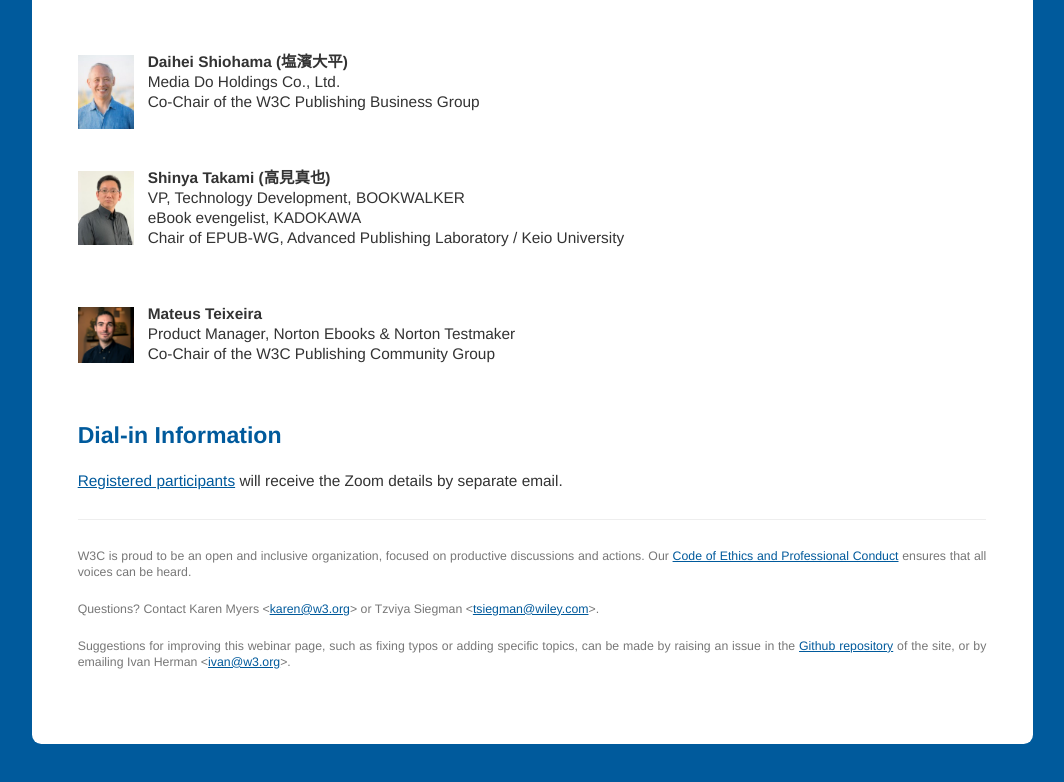
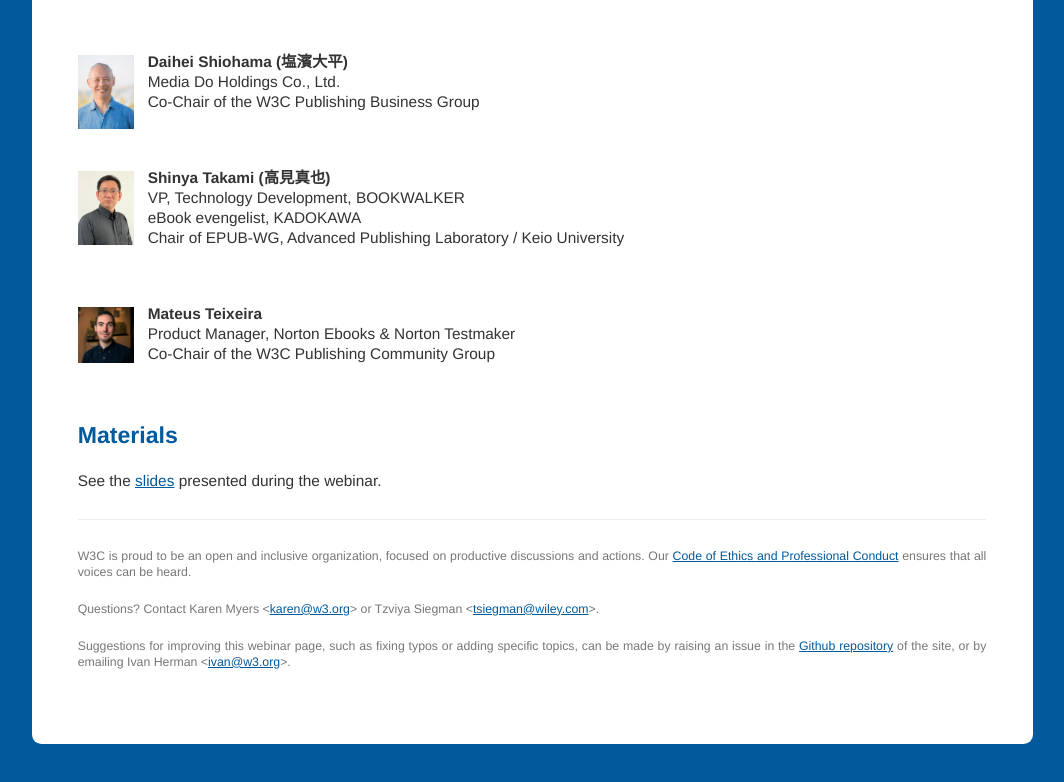
Before and after one commit to w3c/publ-webinar, a plain HTML site: page index.html in a window 1280 px wide. Shown: the part 1186-1968 px from the top of the page, without its empty margins (108-1172 px from the left). Drawn offline with Linux system fonts and the light colour scheme.

Commit message:
Publish the slides
These are the slides for the second session.  One bullet was added between the sessions;  the final bullet on slide 9.

```diff
--- a/index.html
+++ b/index.html
@@ -165,11 +165,10 @@
             </div>
         </section>
 
-        <section id="s_dial_in">
-            <h2 id="dial_in">Dial-in Information</h2>
+        <section id="s_materials">
+            <h2 id="materials">Materials</h2>
             <p>
-                <a href="https://www.w3.org/2002/09/wbs/1/publ-webinar/">Registered participants</a> will receive the Zoom details by separate email.
-            </p>
+                See the <a href="PublishingJuly2020_Japan.pdf">slides</a> presented during the webinar.</p>
         </section>
     </main>
 
```
